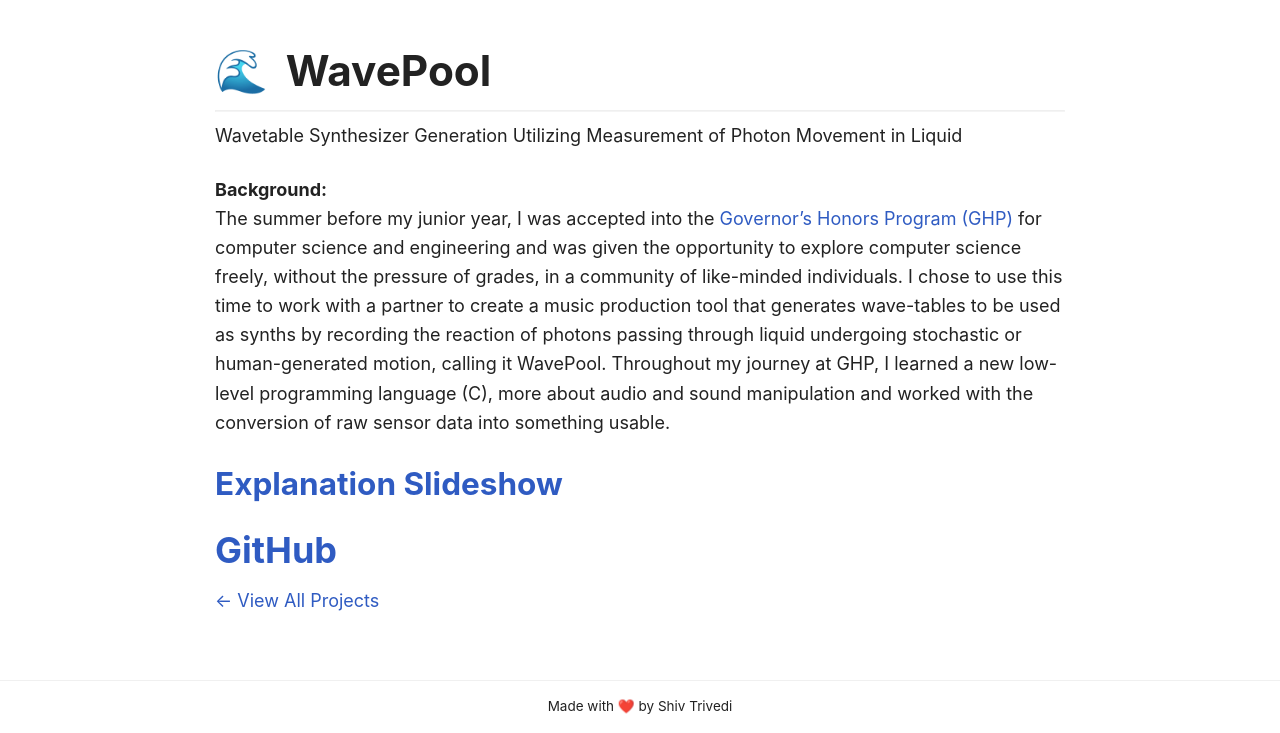
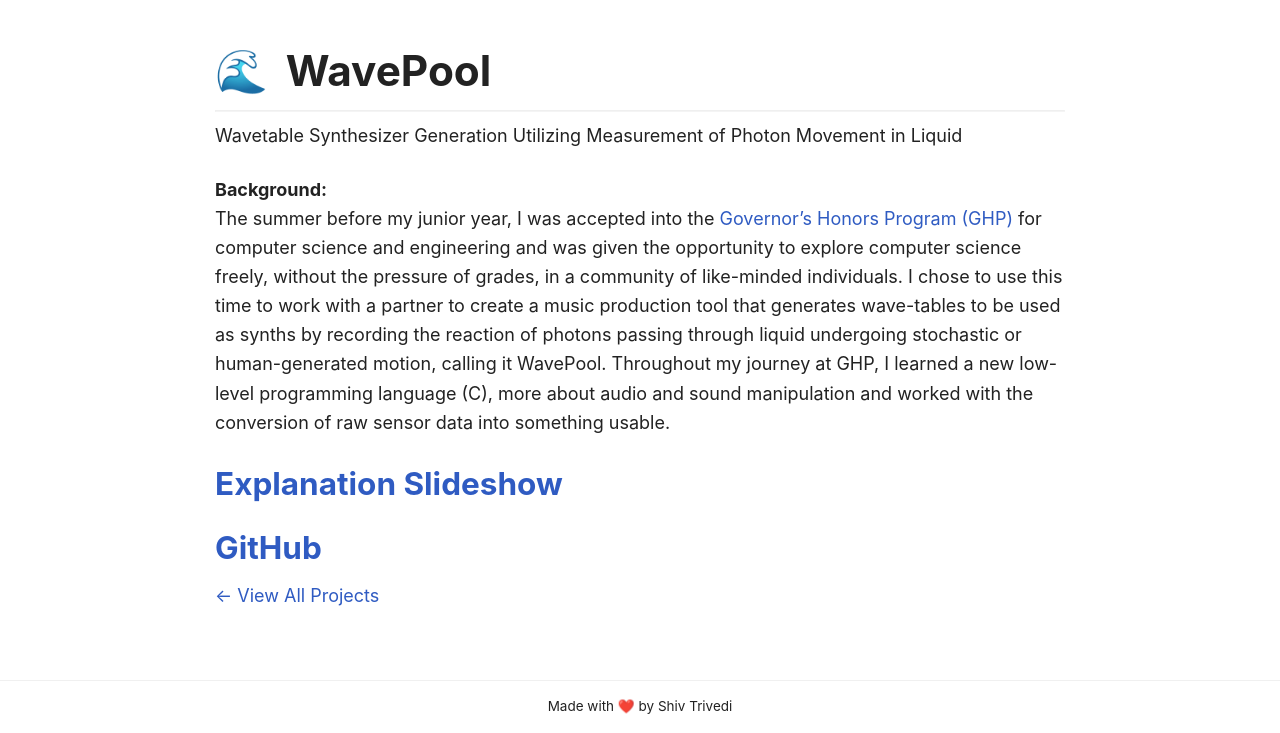
Before and after one commit to shiv213/shiv213.github.io, an Eleventy site: page projects/wavepool.md in a window 1280 px wide. Shown: the part 67-800 px from the top of the page. Built offline with nearby package versions, Linux system fonts and the light colour scheme; Eleventy itself is replaced by a stand-in of ours; files that its build step writes are made by us from their sources.

Commit message:
Update Projects “wavepool”

```diff
--- a/projects/wavepool.md
+++ b/projects/wavepool.md
@@ -17,4 +17,4 @@ The summer before my junior year, I was accepted into the [Governor’s Honors P
 
 ### [Explanation Slideshow](https://docs.google.com/presentation/d/e/2PACX-1vQoAlTnIkXb63iPh-bSzPmrRLaI2SsUeKAsn2q_k-gjDAT4ae2lg6WCRTjRzECEGOoGLywryYLzqWLj/embed?start=false&loop=true&delayms=3000)
 
-## [GitHub](https://github.com/shiv213/WavePool "GitHub")
+### [GitHub](https://github.com/shiv213/WavePool "GitHub")
```
